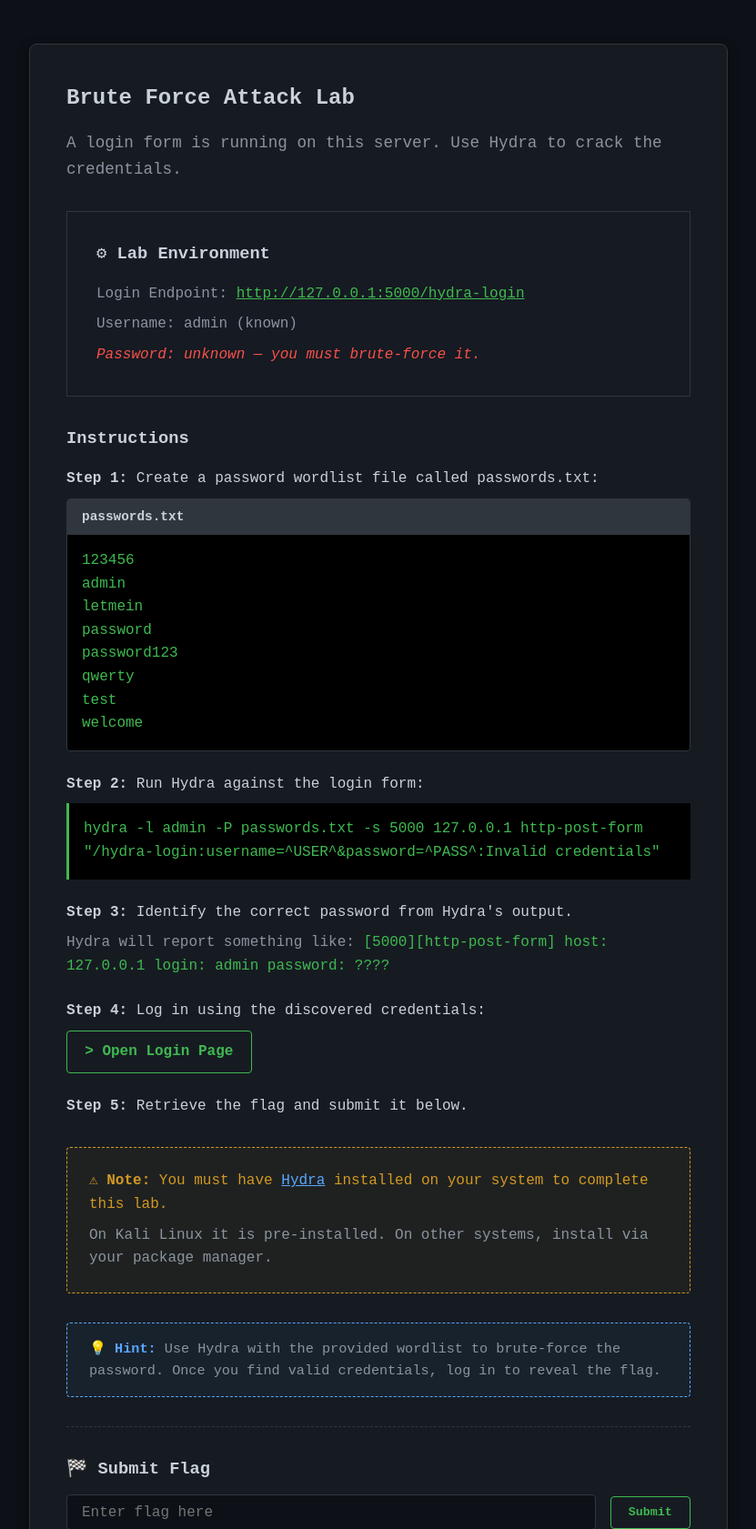
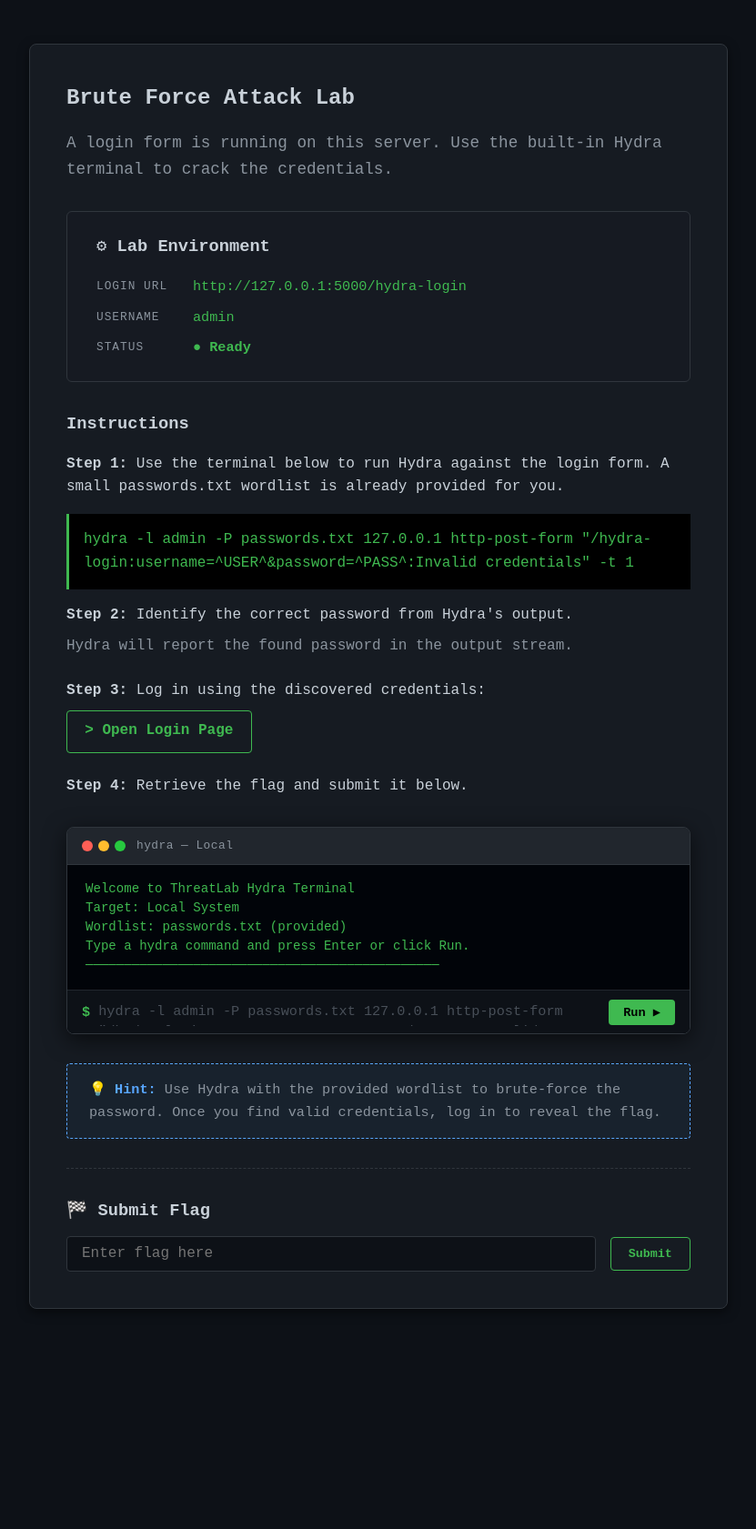
Before and after one commit to xenithic/ThreatLab, a Flask app: page /lab/hydra in a window 1280 px wide. Shown: the part 95-1776 px from the top of the page at 91% size, without its empty margins (224-1055 px from the left). After the commit the page ends 1534 px from the top, so only its background shows below. Run offline with Flask 3, Linux system fonts and the light colour scheme; a user stored in the database is signed in.

Commit message:
feat: finalized ThreatLab core system with working labs, gamification, and real tool integration (pre-docker stage)

```diff
--- a/app.py
+++ b/app.py
@@ -3,6 +3,10 @@
 import re
 import sqlite3
 import subprocess
+
+# IMPORTANT:
+# This app must be run inside WSL/Ubuntu where hydra and nmap are installed.
+# Do NOT run using Windows Python or PyCharm interpreter.
 
 app = Flask(__name__)
 app.secret_key = os.urandom(24)
@@ -140,7 +144,7 @@
 
 # --- Auth: login required check ---
 
-PUBLIC_ENDPOINTS = {'login', 'register', 'static', 'submit_flag_unified', 'run_command'}
+PUBLIC_ENDPOINTS = {'login', 'register', 'static', 'submit_flag_unified', 'run_command', 'run_hydra'}
 
 @app.before_request
 def require_login():
@@ -311,7 +315,8 @@
     # --- execute locally via subprocess ---
     try:
         output = subprocess.check_output(
-            final_command.split(),
+            final_command,
+            shell=True,
             stderr=subprocess.STDOUT,
             timeout=30,
         ).decode()
@@ -326,6 +331,62 @@
 
     output = output.strip() if output else "(no output)"
     return jsonify({"status": "success", "output": output})
+
+
+print("Hydra path:", subprocess.getoutput("which hydra"))
+
+@app.route('/run-hydra', methods=['POST'])
+def run_hydra():
+    """Execute a controlled Hydra brute force attack.
+
+    • Validates the command string contains 'hydra'
+    • Executes a fixed, safe hydra command
+    • Returns full output
+    """
+    data = request.get_json(silent=True) or {}
+    user_input = data.get('command', '').strip()
+
+    if not user_input.startswith("hydra"):
+        return jsonify({"output": "❌ Please enter a command starting with 'hydra'"})
+
+    # Enforce correct hydra structure (ignore user target)
+    command = (
+        "hydra -l admin -P passwords.txt -s 5000 127.0.0.1 http-post-form "
+        "\"/hydra-login:username=^USER^&password=^PASS^:Invalid credentials\" -t 1 -V"
+    )
+
+    print("Running Hydra:", command)
+
+    try:
+        result = subprocess.check_output(
+            command,
+            shell=True,
+            stderr=subprocess.STDOUT,
+            timeout=15
+        ).decode()
+    except subprocess.CalledProcessError as e:
+        result = e.output.decode() if e.output else ""
+    except subprocess.TimeoutExpired:
+        return jsonify({"output": "⚠️ Hydra timed out"})
+    except FileNotFoundError:
+        return jsonify({"output": "❌ Hydra not found. Ensure you are running Flask inside WSL/Ubuntu."})
+    except Exception as e:
+        return jsonify({"output": f"❌ Error: {str(e)}"})
+
+    match = re.search(r'login:\s*(\w+)\s+password:\s*(\w+)', result)
+    if match:
+        return jsonify({
+            "output": result,
+            "found": True,
+            "username": match.group(1),
+            "password": match.group(2)
+        })
+    else:
+        return jsonify({
+            "output": result,
+            "found": False
+        })
+
 
 
 # --- Learn routes ---
@@ -367,15 +428,11 @@
         ip = request.form.get('ip')
         if ip:
             # Vulnerable command execution
-            # Handling Windows vs Linux to ensure semicolon payloads work universally
-            if os.name == 'nt':
-                # Use powershell on Windows to support Linux-like ';' and 'cat' commands for the lab
-                cmd = f'powershell.exe -Command "ping {ip}"'
-            else:
-                cmd = f"ping -c 4 {ip}"
-
+            cmd = f"ping -c 4 {ip}"
             try:
-                output = os.popen(cmd).read()
+                output = subprocess.check_output(cmd, shell=True, stderr=subprocess.STDOUT, timeout=15).decode()
+            except subprocess.CalledProcessError as e:
+                output = e.output.decode() if e.output else str(e)
             except Exception as e:
                 output = str(e)
     return render_template('lab_command_injection.html', output=output)
@@ -492,7 +549,7 @@
     username = request.form.get('username', '')
     password = request.form.get('password', '')
 
-    if username == 'admin' and password == 'password123':
+    if username == 'admin' and password == '123456':
         return render_template('hydra_login.html', success=True, flag='flag{hydra_master}')
 
     return render_template('hydra_login.html', error='Invalid credentials')
--- a/templates/lab_hydra.html
+++ b/templates/lab_hydra.html
@@ -5,46 +5,64 @@
 {% block content %}
 <div class="lab-container">
     <h2>Brute Force Attack Lab</h2>
-    <p class="description">A login form is running on this server. Use Hydra to crack the credentials.</p>
+    <p class="description">A login form is running on this server. Use the built-in Hydra terminal to crack the credentials.</p>
 
-    <div style="margin-top: 2rem; padding: 2rem; border: 1px solid var(--border-color); background-color: rgba(22, 27, 34, 0.5);">
+    <div class="lab-env-panel">
         <h3>&#9881; Lab Environment</h3>
-        <p style="margin-top: 1rem; color: #8b949e;">Login Endpoint: <code><a href="/hydra-login" style="color: #3fb950;" target="_blank">http://{{ target_host }}:5000/hydra-login</a></code></p>
-        <p style="margin-top: 0.5rem; color: #8b949e;">Username: <code>admin</code> (known)</p>
-        <p style="margin-top: 0.5rem; color: #f85149; font-style: italic;">Password: unknown — you must brute-force it.</p>
+        <div class="env-details">
+            <div class="env-row">
+                <span class="env-label">Login URL</span>
+                <code class="env-value" style="color: #3fb950;"><a href="/hydra-login" style="color: inherit; text-decoration: none;" target="_blank">http://127.0.0.1:5000/hydra-login</a></code>
+            </div>
+            <div class="env-row">
+                <span class="env-label">Username</span>
+                <code class="env-value">admin</code>
+            </div>
+            <div class="env-row">
+                <span class="env-label">Status</span>
+                <span class="env-value env-status" id="lab-status">● Ready</span>
+            </div>
+        </div>
     </div>
 
     <div class="instructions-section" style="margin-top: 2rem;">
         <h3>Instructions</h3>
 
-        <p style="margin-top: 1rem;"><strong>Step 1:</strong> Create a password wordlist file called <code>passwords.txt</code>:</p>
-        <div class="output-container" style="margin-top: 0.5rem;">
-            <h4>passwords.txt</h4>
-            <pre class="command-output">123456
-admin
-letmein
-password
-password123
-qwerty
-test
-welcome</pre>
-        </div>
+        <p style="margin-top: 1rem;"><strong>Step 1:</strong> Use the terminal below to run Hydra against the login form. A small <code>passwords.txt</code> wordlist is already provided for you.</p>
+        <pre class="command-output" style="margin: 1rem 0; display: block; border-left: 3px solid #3fb950; background: #000;">hydra -l admin -P passwords.txt 127.0.0.1 http-post-form "/hydra-login:username=^USER^&amp;password=^PASS^:Invalid credentials" -t 1</pre>
 
-        <p style="margin-top: 1.5rem;"><strong>Step 2:</strong> Run Hydra against the login form:</p>
-        <pre class="command-output" style="margin: 0.5rem 0; display: block; border-left: 3px solid #3fb950; background: #000;">hydra -l admin -P passwords.txt -s 5000 {{ target_host }} http-post-form "/hydra-login:username=^USER^&amp;password=^PASS^:Invalid credentials"</pre>
+        <p style="margin-top: 1rem;"><strong>Step 2:</strong> Identify the correct password from Hydra's output.</p>
+        <p style="margin-top: 0.5rem; color: #8b949e;">Hydra will report the found password in the output stream.</p>
 
-        <p style="margin-top: 1.5rem;"><strong>Step 3:</strong> Identify the correct password from Hydra's output.</p>
-        <p style="margin-top: 0.5rem; color: #8b949e;">Hydra will report something like: <code style="color: #3fb950;">[5000][http-post-form] host: {{ target_host }} login: admin password: ????</code></p>
-
-        <p style="margin-top: 1.5rem;"><strong>Step 4:</strong> Log in using the discovered credentials:</p>
+        <p style="margin-top: 1.5rem;"><strong>Step 3:</strong> Log in using the discovered credentials:</p>
         <p style="margin-top: 0.5rem;"><a href="/hydra-login" class="btn btn-secondary" target="_blank">&gt; Open Login Page</a></p>
 
-        <p style="margin-top: 1.5rem;"><strong>Step 5:</strong> Retrieve the flag and submit it below.</p>
+        <p style="margin-top: 1.5rem;"><strong>Step 4:</strong> Retrieve the flag and submit it below.</p>
     </div>
 
-    <div style="margin-top: 2rem; padding: 1.5rem; border: 1px dashed #d29922; background-color: rgba(210, 153, 34, 0.05); border-radius: 4px;">
-        <p style="color: #d29922;"><strong>&#9888; Note:</strong> You must have <a href="https://github.com/vanhauser-thc/thc-hydra" style="color: #58a6ff;" target="_blank">Hydra</a> installed on your system to complete this lab.</p>
-        <p style="margin-top: 0.5rem; color: #8b949e;">On Kali Linux it is pre-installed. On other systems, install via your package manager.</p>
+    <!-- Terminal UI -->
+    <div class="terminal-section">
+        <div class="terminal-header">
+            <span class="terminal-dots">
+                <span class="dot dot-red"></span>
+                <span class="dot dot-yellow"></span>
+                <span class="dot dot-green"></span>
+            </span>
+            <span class="terminal-title">hydra &mdash; Local</span>
+        </div>
+        <div class="terminal-body">
+            <pre id="terminal-output" class="terminal-output">Welcome to ThreatLab Hydra Terminal
+Target: Local System
+Wordlist: passwords.txt (provided)
+Type a hydra command and press Enter or click Run.
+──────────────────────────────────────────────
+</pre>
+            <div class="terminal-input-row">
+                <span class="terminal-prompt">$&nbsp;</span>
+                <textarea id="terminal-input" class="terminal-input" rows="1" placeholder='hydra -l admin -P passwords.txt 127.0.0.1 http-post-form "/hydra-login:username=^USER^&amp;password=^PASS^:Invalid credentials"' spellcheck="false"></textarea>
+                <button id="run-btn" class="btn terminal-run-btn" onclick="runHydra()">Run ▶</button>
+            </div>
+        </div>
     </div>
 
     <div class="hint-box">
@@ -63,6 +81,70 @@
 </div>
 
 <script>
+// --- Terminal command execution ---
+function runHydra() {
+    const input = document.getElementById("terminal-input");
+    const output = document.getElementById("terminal-output");
+    const btn = document.getElementById("run-btn");
+    const status = document.getElementById("lab-status");
+    const command = input.value.trim();
+
+    if (!command) {
+        appendOutput("❌ Enter a command\n");
+        return;
+    }
+
+    // Show what the user typed
+    appendOutput("$ " + command + "\n");
+    input.value = "";
+
+    // Disable UI during execution
+    btn.disabled = true;
+    btn.textContent = "Running…";
+    status.textContent = "● Executing…";
+    status.style.color = "#d29922";
+
+    fetch("/run-hydra", {
+        method: "POST",
+        headers: { "Content-Type": "application/json" },
+        body: JSON.stringify({ command: command })
+    })
+    .then(res => res.json())
+    .then(data => {
+        let finalOutput = data.output;
+        if (data.found) {
+            finalOutput += "\n\n✅ Credentials Found!\nUsername: " + data.username + "\nPassword: " + data.password;
+        }
+        appendOutput(finalOutput + "\n──────────────────────────────────────────────\n");
+        status.textContent = "● Ready";
+        status.style.color = "#3fb950";
+    })
+    .catch(() => {
+        appendOutput("❌ Network error. Is the server running?\n");
+        status.textContent = "● Error";
+        status.style.color = "#f85149";
+    })
+    .finally(() => {
+        btn.disabled = false;
+        btn.textContent = "Run ▶";
+    });
+}
+
+function appendOutput(text) {
+    const output = document.getElementById("terminal-output");
+    output.textContent += text;
+    output.scrollTop = output.scrollHeight;
+}
+
+// Allow Enter to run command (Shift+Enter for newline)
+document.getElementById("terminal-input").addEventListener("keydown", function(e) {
+    if (e.key === "Enter" && !e.shiftKey) {
+        e.preventDefault();
+        runHydra();
+    }
+});
+
+// --- Flag submission ---
 function submitFlag(lab) {
     const flag = document.getElementById("flag").value;
     const btn = document.getElementById("submit-btn");
```
Also changed, not shown: docker_setup_instructions.txt (added, +51 -0 lines), lab.db, 1 other file.
